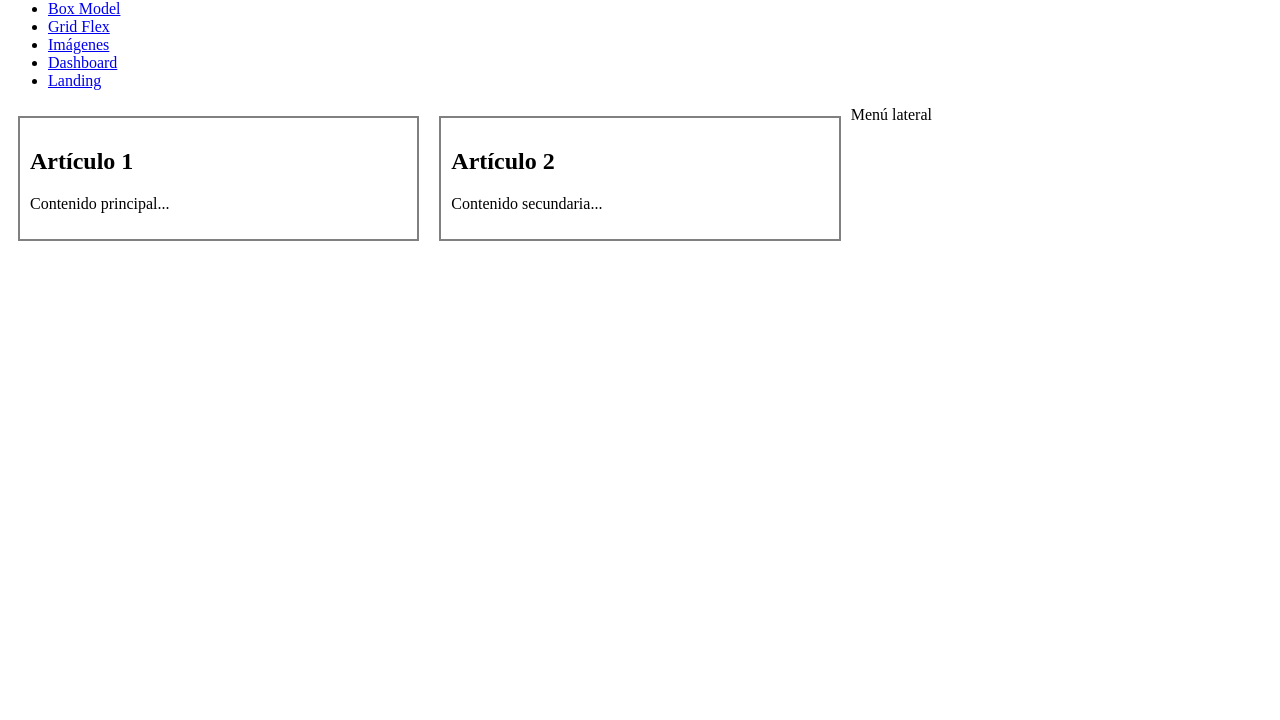
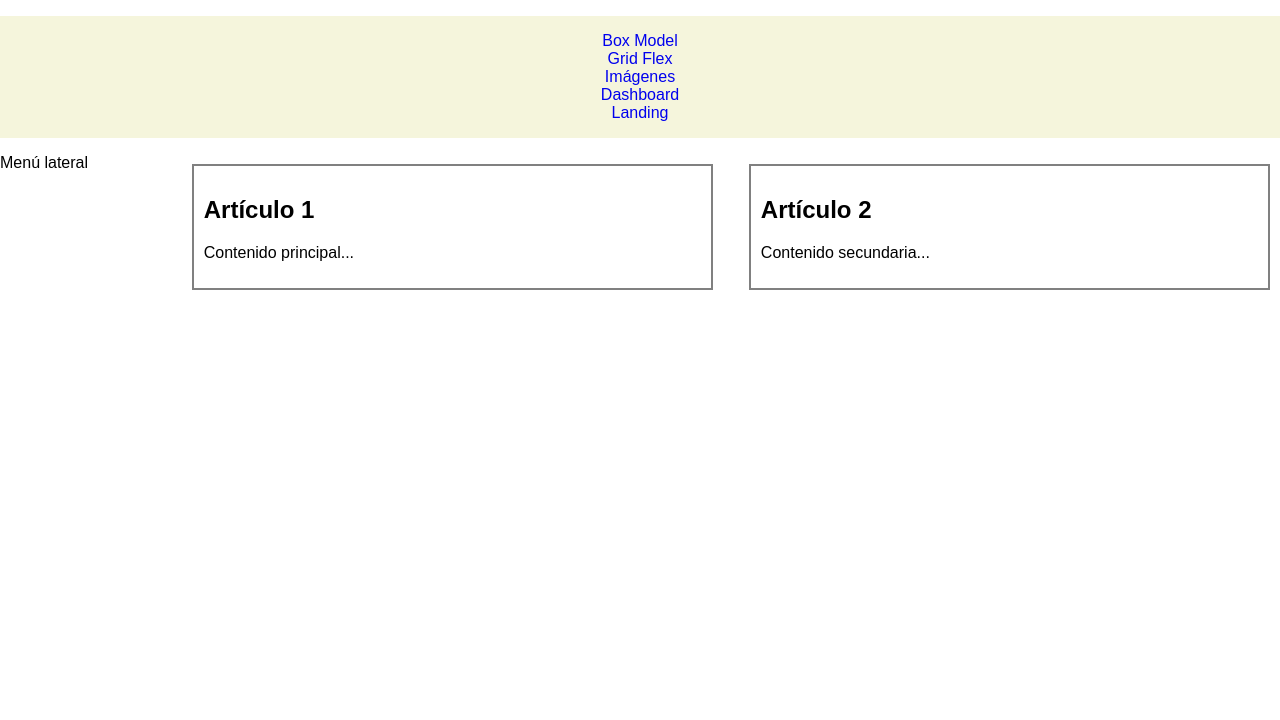
Before and after one commit to saulocaceresg/Laboratorio9IDWEB-CSS_Flexbox, a plain HTML site: page public-html/gridflex.html in a window 1280 px wide. Shown: the part 80-800 px from the top of the page. Drawn offline with Linux system fonts and the light colour scheme.

Commit message:
Commit 6: primeros estilos al nav

```diff
--- a/public-html/css/styles_gridflex.css
+++ b/public-html/css/styles_gridflex.css
@@ -1,9 +1,43 @@
+body {
+    margin: 0;
+    min-height: 100vh;
+    display: grid;
+    grid-template-rows: auto auto 1fr auto;
+    font-family: Arial, Helvetica, sans-serif;
+}
+header, nav, footer {
+    padding: 16px 0;
+    text-align: center;
+    margin: 0;
+}
+nav {
+    background-color: beige;
+    margin: 0;
+}
+nav ul {
+    list-style: none;
+    margin: 0;
+    padding: 0;
+}
+nav ul li {
+    padding: 0;
+}
+nav ul li a {
+    text-decoration: none;
+    padding: 0;
+}
 main {
-    display: grid;
-    grid-template-columns: repeat(3, 1fr);
+    display: flex;
+    gap: 16px;
 }
-main article {
+
+article {
     border: 2px solid gray;
     padding: 10px;
     margin: 10px;
+    flex: 3;
+
 }
+aside {
+    flex: 1;
+}
--- a/public-html/gridflex.html
+++ b/public-html/gridflex.html
@@ -21,6 +21,9 @@
     </header>
 
     <main>
+        <aside>
+            Menú lateral
+        </aside>
         <article>
             <h2>Artículo 1</h2>
             <p>Contenido principal...</p>
@@ -29,9 +32,6 @@
             <h2>Artículo 2</h2>
             <p>Contenido secundaria...</p>
         </article>
-        <aside>
-            Menú lateral
-        </aside>
     </main>
 
     <footer>
```
